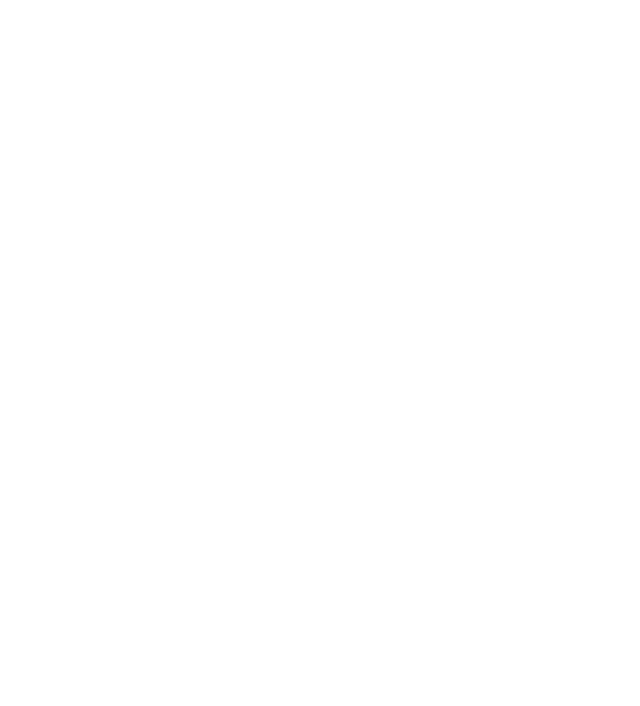
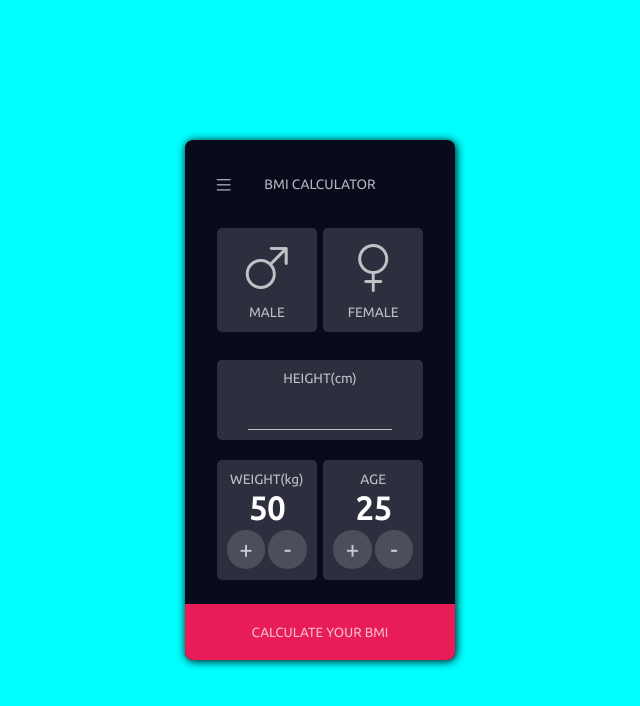
Before and after one commit to EhsanShahbazii/BMI-Calculator, a plain HTML site: page index.html in a window 1280 px wide. Shown: the whole page, without its empty margins (320-960 px from the left). Drawn offline with nearby package versions, Linux system fonts and the light colour scheme.

Commit message:
complete card1 and css codes

```diff
--- a/index.html
+++ b/index.html
@@ -5,9 +5,51 @@
     <meta http-equiv="X-UA-Compatible" content="IE=edge">
     <meta name="viewport" content="width=device-width, initial-scale=1.0">
     <link rel="stylesheet" href="./style.css">
+    <link rel="stylesheet" href="https://cdn.jsdelivr.net/npm/bootstrap-icons@1.8.3/font/bootstrap-icons.css">
     <title>BMI calculator</title>
 </head>
 <body>
+    <div class="card1">
+        <div class="header">
+            <i class="bi bi-list"></i>
+            <span>BMI CALCULATOR</span>
+        </div>
+        <div id="main">
+            <div class="gender">
+                <div class="box">
+                    <i class="bi bi-gender-male"></i>
+                    <span class="detail">MALE</span>
+                </div>
+                <div class="box">
+                    <i class="bi bi-gender-female fa-5x"></i>
+                    <span class="detail">FEMALE</span>
+                </div>
+            </div>
+            <div class="box height">
+                <span class="detail">HEIGHT(cm)</span>
+                <input type="text" maxlength="3"/>
+            </div>
+            <div class="get_data">
+                <div class="box">
+                    <span class="detail">WEIGHT(kg)</span>
+                    <p class="show_data" id="weight">50</p>
+                    <div class="buttons">
+                        <button class="data_btn" id="incs_weight">+</button>
+                        <button class="data_btn" id="redu_weight">-</button>
+                    </div>
+                </div>
+                <div class="box">
+                    <span class="detail">AGE</span>
+                    <p class="show_data" id="age">25</p>
+                    <div class="buttons"><button class="data_btn" id="incs_age">+</button>
+                    <button class="data_btn" id="redu_age">-</button>
+                    </div>
+                </div>
+            </div>
+        </div>
+        <button class="show_result_btn">CALCULATE YOUR BMI</button>
+    </div>
+
     <script src="./main.js"></script>
 </body>
 </html>
--- a/style.css
+++ b/style.css
@@ -0,0 +1,203 @@
+@import url('https://fonts.googleapis.com/css2?family=Ubuntu&display=swap');
+
+* {
+    padding: 0;
+    margin: 0;
+    box-sizing: border-box;
+    font-family: 'Ubuntu', sans-serif;
+}
+
+:root {
+    --box-color: #E81D58;
+    --main-color: #080B1C;
+    --font-color: rgba(255, 255, 255, 0.7);
+}
+
+body {
+    display: flex;
+    align-items: center;
+    justify-content: center;
+    height: 100vh;
+    background-color: cyan;
+    color: var(--font-color);
+    font-size: .85rem;
+}
+
+.card1 {
+    position: relative;
+    display: flex;
+    justify-content: center;
+    align-items: center;
+    flex-direction: column;
+    background-color: var(--main-color);
+    height: 65vh;
+    width: 270px;
+    border-radius: 8px;
+    box-shadow: 1px 1px 10px black;
+}
+
+.header {
+    position: absolute;
+    top: 0;
+    left: 0;
+    width: 100%;
+    height: 7vh;
+    padding-top: 2rem;
+    /* background-color: #f3366b; */
+    display: flex;
+    align-items: center;
+    justify-content: center;
+}
+
+.header i {
+    position: absolute;
+    left: 2rem;
+    transform: scale(1.5);
+}
+
+#main {
+    position: absolute;
+    top: 10vh;
+    left: 0;
+    width: 100%;
+    /* background-color: #E81D58; */
+    height: 45vh;
+}
+
+.box {
+    background-color: rgba(255, 255, 255, 0.15);
+    height: 13vh;
+    width: 100px;
+    margin: 0.2rem;
+    display: flex;
+    align-items: center;
+    justify-content: center;
+    flex-direction: column;
+    border-radius: 5px;
+    color: var(--font-color);
+}
+
+.box i {
+    font-size: 3rem;
+    margin-bottom: 0.5rem;
+}
+
+.gender {
+    display: flex;
+    justify-content: center;
+    align-items: center;
+    flex-direction: row;
+    position: absolute;
+    top: 0vh;
+    left: 0;
+    width: 100%;
+    /* background-color: #7d626a; */
+    height: 15vh;
+}
+
+.gender .box {
+    transition: border .3s ease;
+    border: solid 2px transparent;
+}
+
+.gender .box:hover {
+    border: solid 2px var(--box-color);
+    cursor: pointer;
+}
+
+.height {
+    display: flex;
+    justify-content: center;
+    align-items: center;
+    flex-direction: column;
+    position: absolute;
+    top: 17.5vh;
+    left: 12%;
+    width: 76%;
+    /* background-color: #636262; */
+    height: 10vh;
+    margin: 0;
+}
+
+.height input {
+    background-color: transparent;
+    border: none;
+    border-bottom: solid 1px rgba(255, 255, 255, 0.7);
+    outline: none;
+    color: #fff;
+    text-align: center;
+    font-size: 2rem;
+    width: 70%;
+    margin-top: .4rem;
+}
+
+.get_data {
+    display: flex;
+    justify-content: center;
+    align-items: center;
+    flex-direction: row;
+    position: absolute;
+    top: 30vh;
+    left: 0;
+    width: 100%;
+    /* background-color: #b0b0b0; */
+    height: 15vh;
+}
+
+.get_data .box {
+    height: 15vh;
+}
+
+.data_btn {
+    width: 2.4rem;
+    height: 2.4rem;
+    border-radius: 50%;
+    background-color: rgba(255, 255, 255, 0.15);
+    border: none;
+    outline: none;
+    color: var(--font-color);
+    font-size: 1.5rem;
+    margin: 0 .1rem;
+    transition: all .5s;
+}
+
+.data_btn:hover {
+    background-color: var(--box-color);
+}
+
+.buttons {
+    display: flex;
+    align-items: center;
+    justify-content: center;
+    flex-direction: row;
+}
+
+.show_data {
+    font-size: 2rem;
+    font-weight: 900;
+    color: #fff;
+    margin: .2rem;
+}
+
+.show_result_btn {
+    display: flex;
+    justify-content: center;
+    align-items: center;
+    flex-direction: row;
+    position: absolute;
+    bottom: 0;
+    left: 0;
+    width: 100%;
+    /* background-color: #b0b0b0; */
+    height: 7vh;
+    border: none;
+    color: var(--font-color);
+    background-color: var(--box-color);
+    transition: all .5s ease;
+    border-radius: 0 0 8px 8px;
+}
+
+.show_result_btn:hover {
+    background-color: #fff;
+    color: var(--box-color) ;
+}
```
